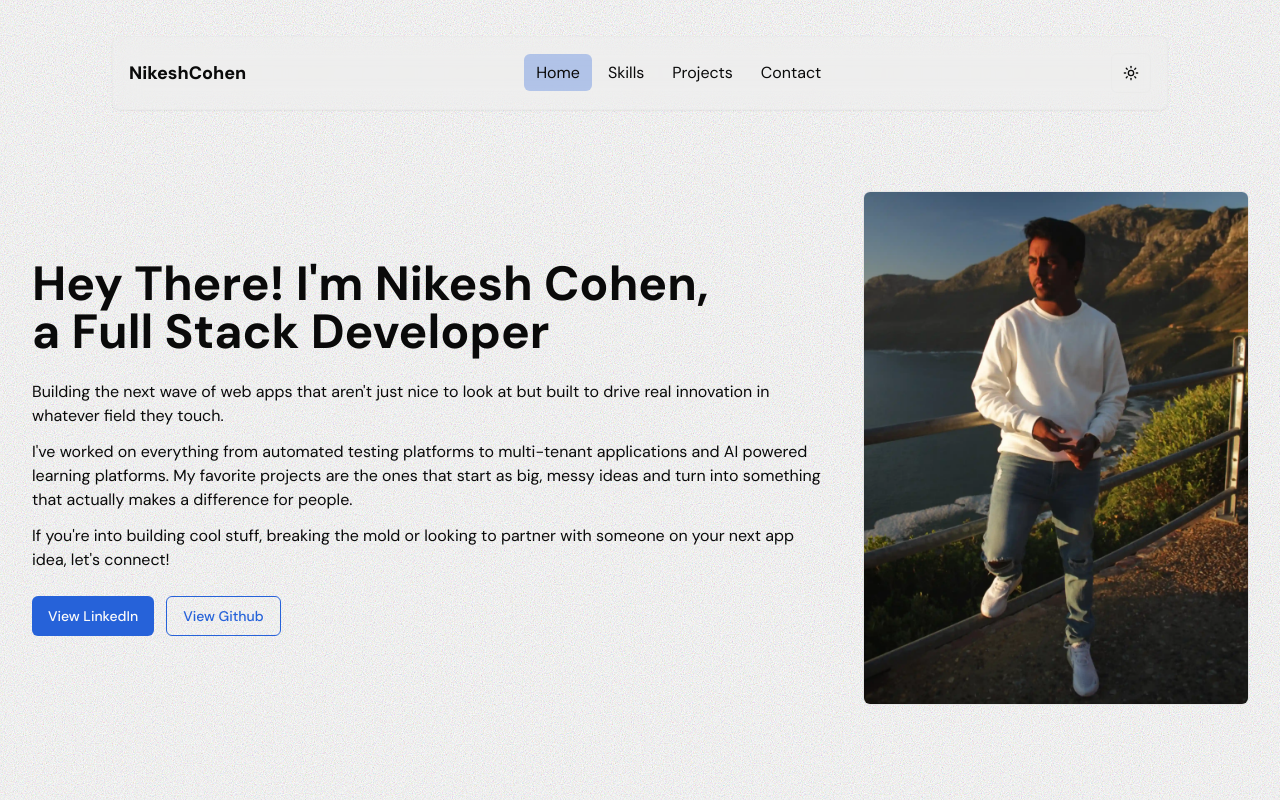
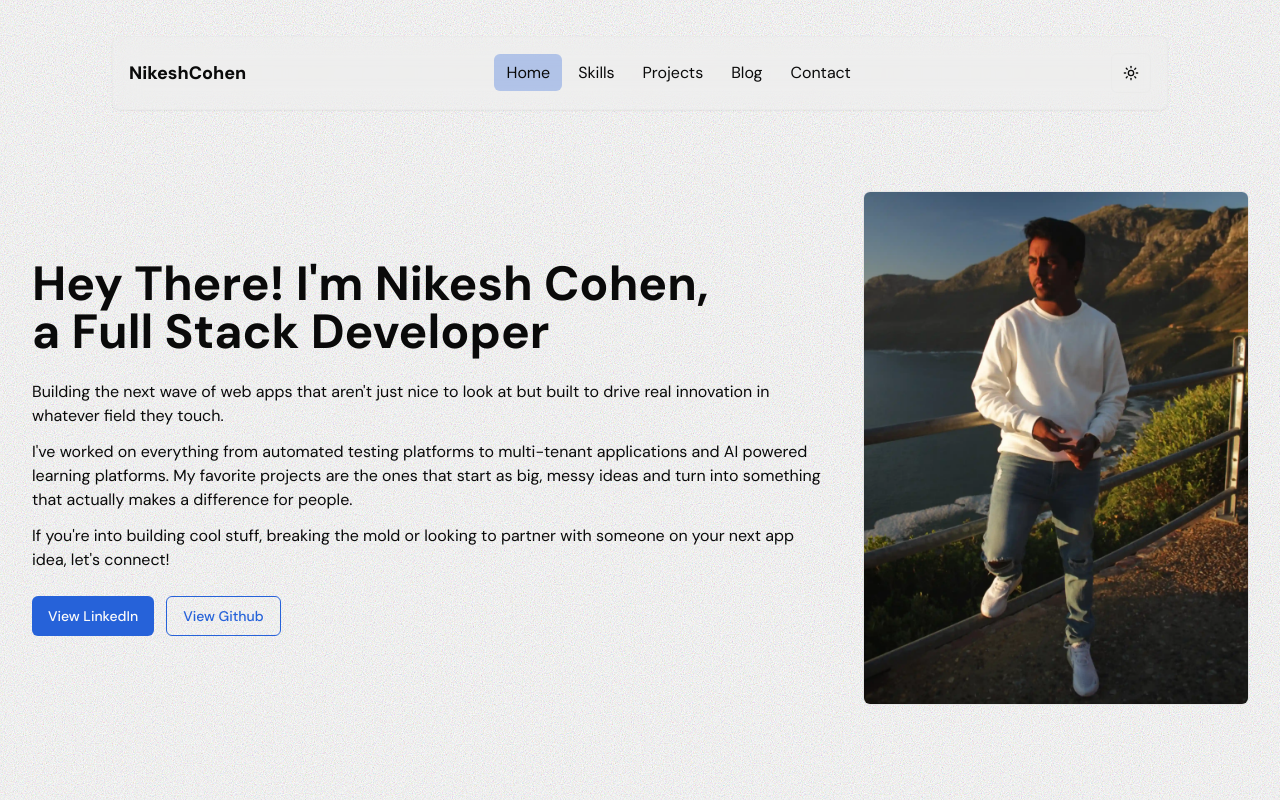
Before and after one commit to NikeshCohen/portfolio, a Next.js app: page / in a window 1280 px wide. Shown: the top 802 px of the page. Built offline with nearby package versions, Linux system fonts and the light colour scheme.

Commit message:
add blog to header

```diff
--- a/components/global/Header.tsx
+++ b/components/global/Header.tsx
@@ -1,6 +1,7 @@
 "use client";
 
-import React, { useEffect, useRef, useState } from "react";
+import type React from "react";
+import { useEffect, useRef, useState } from "react";
 
 import Link from "next/link";
 import { usePathname, useRouter } from "next/navigation";
@@ -14,6 +15,7 @@ const NAV_LINKS = [
   { href: "/#home", label: "Home" },
   { href: "/#skills", label: "Skills" },
   { href: "/#projects", label: "Projects" },
+  { href: "/blog", label: "Blog" },
   { href: "/contact", label: "Contact" },
 ];
 
@@ -37,7 +39,7 @@ export default function Header() {
 
   useEffect(() => {
     const handleScroll = () => {
-      if (pathname !== "/contact") {
+      if (pathname !== "/contact" && pathname !== "/blog") {
         const sections = document.querySelectorAll<HTMLElement>("section[id]");
         let currentActiveSection = "";
 
@@ -75,8 +77,11 @@ export default function Header() {
     href: string,
   ) => {
     e.preventDefault();
-    if (pathname === "/contact" && href.startsWith("/#")) {
-      // If on contact page and clicking an internal link, navigate to home page first
+    if (
+      (pathname === "/contact" || pathname === "/blog") &&
+      href.startsWith("/#")
+    ) {
+      // If on contact or blog page and clicking an internal link, navigate to home page first
       router.push("/");
       setTimeout(() => {
         const targetId = href.substring(2);
@@ -127,8 +132,11 @@ export default function Header() {
                   onClick={(e) => handleLinkClick(e, link.href)}
                 >
                   {link.label}
-                  {((activeSection === link.href && pathname !== "/contact") ||
-                    (pathname === "/contact" && link.href === "/contact")) && (
+                  {((activeSection === link.href &&
+                    pathname !== "/contact" &&
+                    pathname !== "/blog") ||
+                    (pathname === "/contact" && link.href === "/contact") ||
+                    (pathname === "/blog" && link.href === "/blog")) && (
                     <motion.div
                       className="z-[-1] absolute inset-0 bg-primary/30 rounded-md"
                       layoutId="navbar-active"
```
